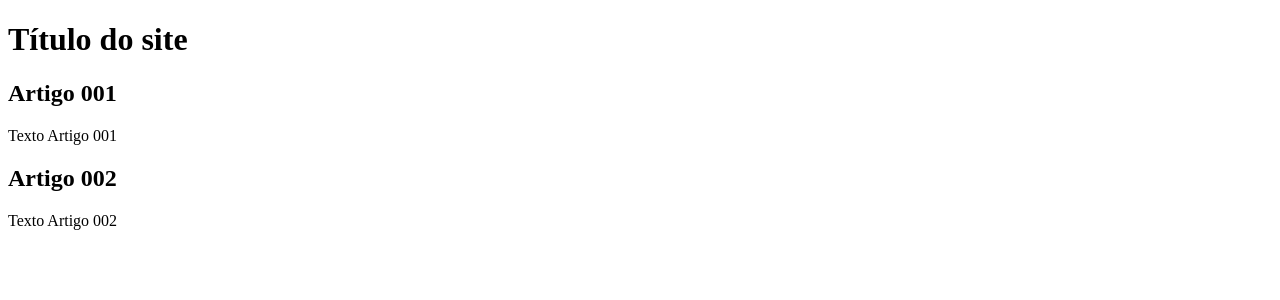
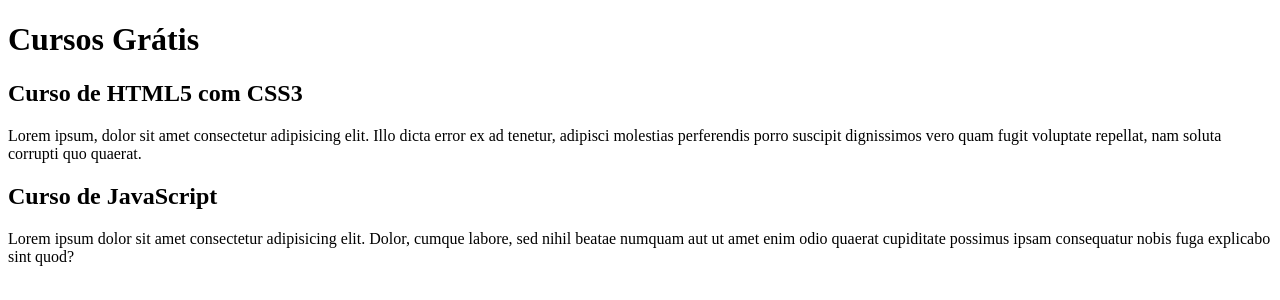
Before and after one commit to barbaratomasin/projeto-site, a plain HTML site: page index.html in a window 1280 px wide. Drawn offline with Linux system fonts and the light colour scheme.

Commit message:
comecei a escrever o conteúdo

```diff
--- a/index.html
+++ b/index.html
@@ -9,15 +9,15 @@
 <body>
     <main>
         <header>
-            <h1>Título do site</h1>
+            <h1>Cursos Grátis</h1>
         </header>
         <article>
-            <h2>Artigo 001</h2>
-            <p>Texto Artigo 001</p>
+            <h2>Curso de HTML5 com CSS3</h2>
+            <p>Lorem ipsum, dolor sit amet consectetur adipisicing elit. Illo dicta error ex ad tenetur, adipisci molestias perferendis porro suscipit dignissimos vero quam fugit voluptate repellat, nam soluta corrupti quo quaerat.</p>
         </article>
         <article>
-            <h2>Artigo 002</h2>
-            <p>Texto Artigo 002</p>
+            <h2>Curso de JavaScript</h2>
+            <p>Lorem ipsum dolor sit amet consectetur adipisicing elit. Dolor, cumque labore, sed nihil beatae numquam aut ut amet enim odio quaerat cupiditate possimus ipsam consequatur nobis fuga explicabo sint quod?</p>
         </article>
     </main>
 </body>
```
